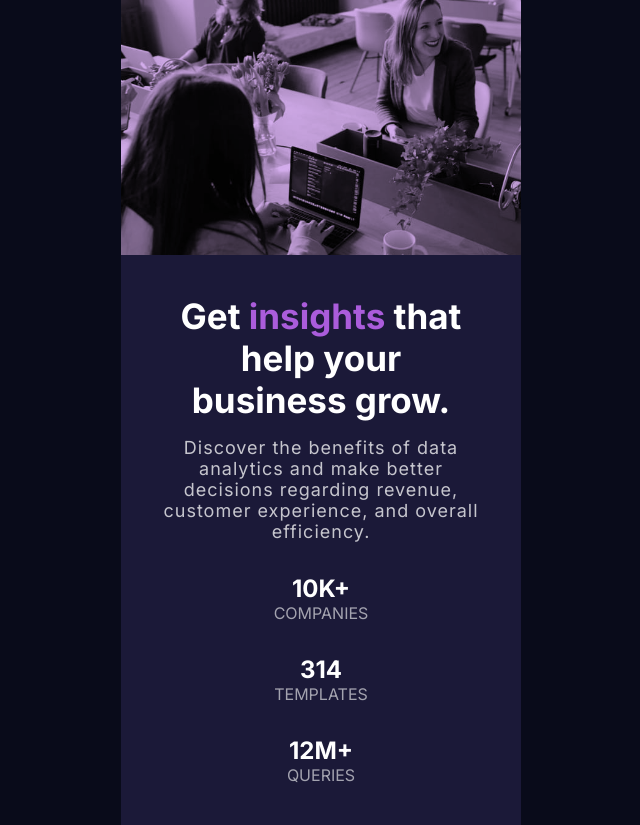
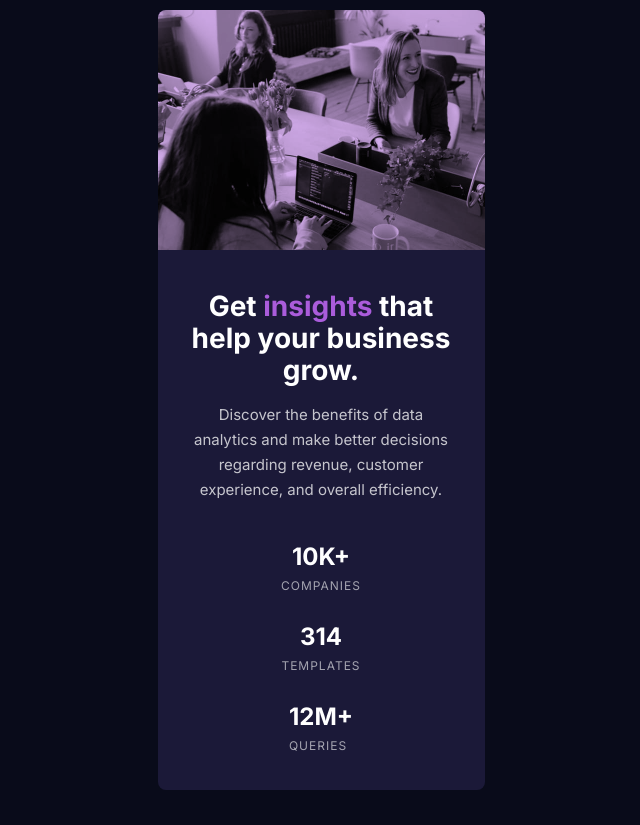
Before and after one commit to Dacardonac/fem-stats-preview-card-component, a React (Vite) app: page / in a window 1280 px wide. Shown: the whole page, without its empty margins (319-959 px from the left). After the commit the page ends 800 px from the top, so only its background shows below. Built offline with nearby package versions, Linux system fonts and the light colour scheme.

Commit message:
style: update Card, Illustration, and Stats components for improved layout and consistency

```diff
--- a/src/components/card/Card.module.scss
+++ b/src/components/card/Card.module.scss
@@ -1,8 +1,10 @@
 .card {
-  width: 400px;
+  width: 327px;
+  height: 780px;
   display: flex;
   flex-direction: column;
   justify-content: center;
   align-items: center;
   background-color: var(--dark-desaturated-blue);
+  border-radius: 8px;
 }
--- a/src/components/illustration/Illustration.module.scss
+++ b/src/components/illustration/Illustration.module.scss
@@ -6,9 +6,10 @@
   &__image {
     display: block;
     width: 100%;
-    height: 280px;
+    height: 240px;
     filter: grayscale(100%);
     object-fit: cover;
+    border-radius: 8px 8px 0 0;
   }
 
   &::after {
--- a/src/components/stats/Stats.module.scss
+++ b/src/components/stats/Stats.module.scss
@@ -1,9 +1,10 @@
 .stats {
-  padding: 40px;
   &__title {
-    font-size: 35px;
+    font-size: 28px;
+    line-height: 32px;
+    font-weight: bold;
     text-align: center;
-    margin-bottom: 1rem;
+    margin: 40px 31.5px 16px 31.5px;
 
     &--violet {
       color: var(--soft-violet);
@@ -12,9 +13,9 @@
 
   &__paragraph {
     text-align: center;
-    font-size: 18px;
-    letter-spacing: 1px;
-    margin-bottom: 2rem;
+    font-size: 15px;
+    line-height: 25px;
+    margin: 0 31.5px 40px 31.5px;
     color: var(--slightly-transparent-white-p);
   }
 
@@ -23,12 +24,14 @@
     flex-direction: column;
     justify-content: center;
     align-items: center;
-    gap: 2rem;
+    gap: 24px;
+    margin-bottom: 32px;
 
     &--stats {
       display: flex;
       flex-direction: column;
       justify-content: center;
+      gap: 2px;
     }
 
     &--strong {
@@ -40,6 +43,9 @@
     &--light {
       color: var(--slightly-transparent-white);
       text-transform: uppercase;
+      font-size: 12px;
+      line-height: 25px;
+      letter-spacing: 1px;
     }
   }
 }
```
